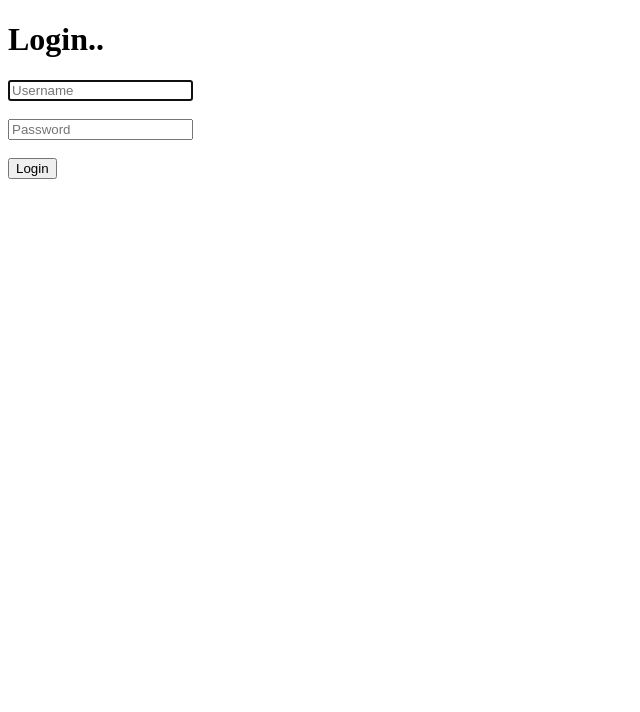
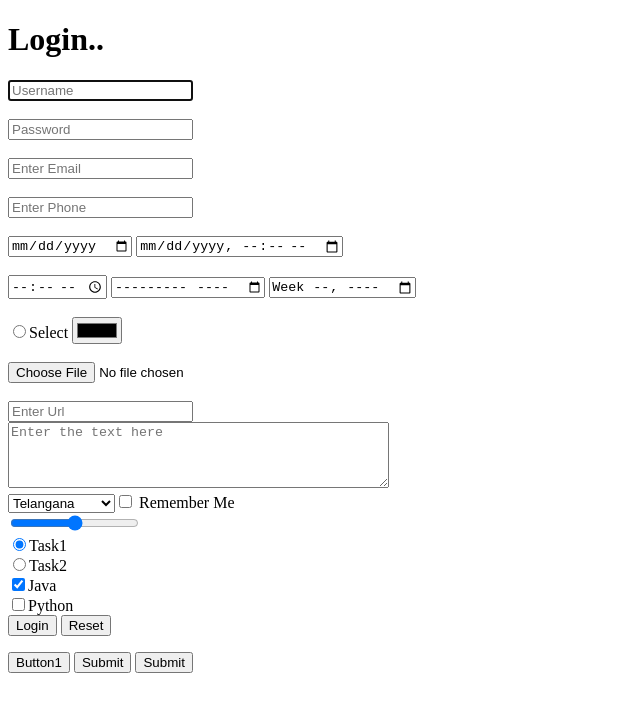
Before and after one commit to 1kranthi/1kranthi.github.io, a plain HTML site: page PART-1/w005.html in a window 1280 px wide. Shown: the whole page, without its empty margins (0-640 px from the left). Drawn offline with Linux system fonts and the light colour scheme.

Commit message:
Input Types

```diff
--- a/PART-1/w005.html
+++ b/PART-1/w005.html
@@ -3,14 +3,57 @@
 <head>
     <meta charset="UTF-8">
     <meta name="viewport" content="width=device-width, initial-scale=1.0">
-    <title>Document</title>
+    <title>Input Types</title>
 </head>
 <body>
     <h1>Login..</h1>
     <form action="">
         <input type="text" placeholder="Username" autofocus><br><br>
-        <input type="text" placeholder="Password"><br><br>
+        <input type="password" placeholder="Password" required><br><br>
+        <input type="email" placeholder="Enter Email"><br><br>
+        <input type="number" placeholder="Enter Phone"><br><br>
+        <input type="date">
+        <input type="datetime-local"><br><br>
+        <input type="time">
+        <input type="month">
+        <input type="week"><br><br>
+        <input type="radio">Select</input>
+        <input type="color">
+        <br><br>
+        <input type="file"><br><br>
+        <input type="url" placeholder="Enter Url"><br>
+        <textarea rows="4" cols="45" placeholder="Enter the text here"></textarea><br>
+        <select>
+            <optgroup label="India">
+                <option value="">Telangana</option>
+                <option value="">Munbai</option>
+                <option value="">Banglore</option>
+            </optgroup >
+
+            <optgroup label="USA">
+                <option value="">Texas</option>
+                <option value="">missoure</option>
+            </optgroup>
+            <optgroup label="UK">
+                <option value="">London</option>
+                <option value="">Manchester</option>
+            </optgroup>
+            <input type="checkbox" id="chk">
+            <label for="chk">Remember Me</label>
+        </select><br>
+        <input type="range">
+        <br>
+        <input type="radio" name="t1" checked>Task1</input><br>
+        <input type="radio" name="t1">Task2</input><br>
+        <input type="checkbox" checked>Java</input><br>
+        <input type="checkbox">Python</input><br>
         <input type="submit" value="Login"></input>
+        <input type="reset">
+        <p>
+            <input type="button" value="Button1">
+            <input type="submit">
+            <button>Submit</button>
+        </p>
     </form>
 </body>
 </html>
```
